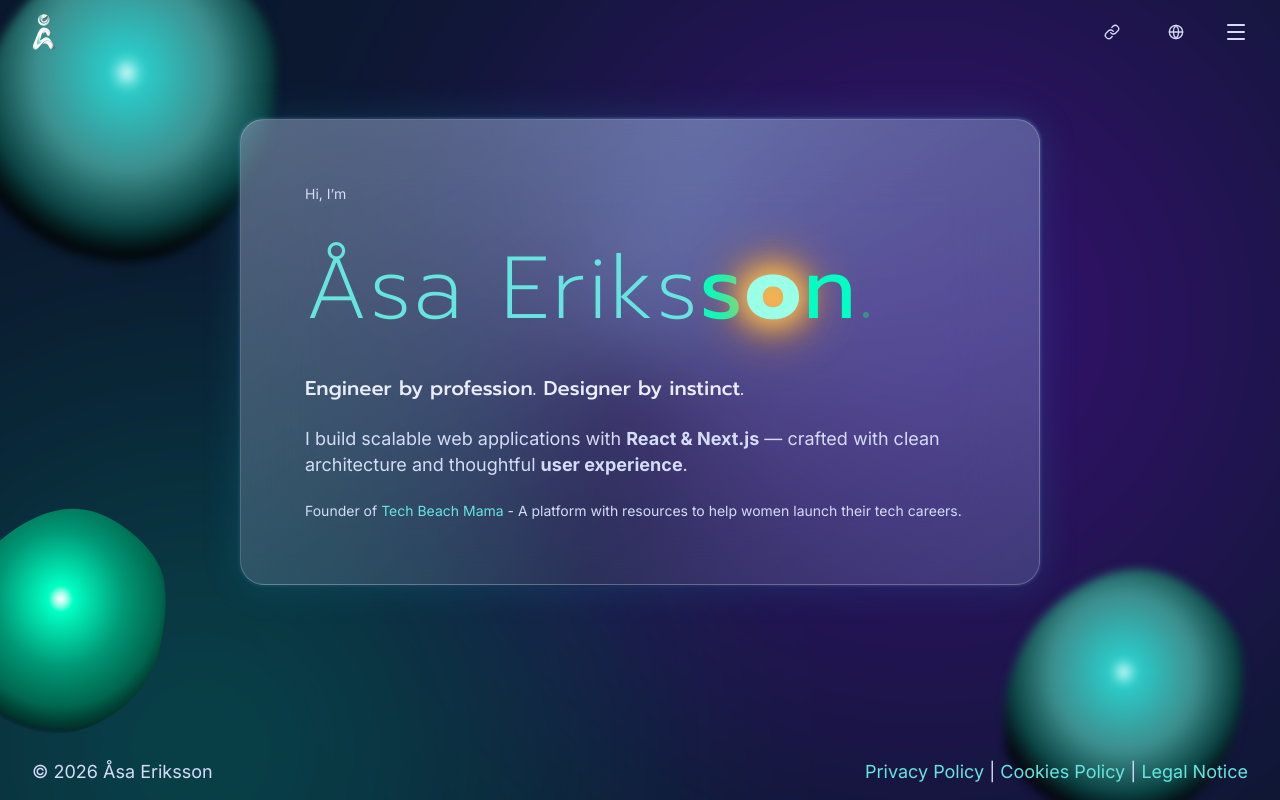
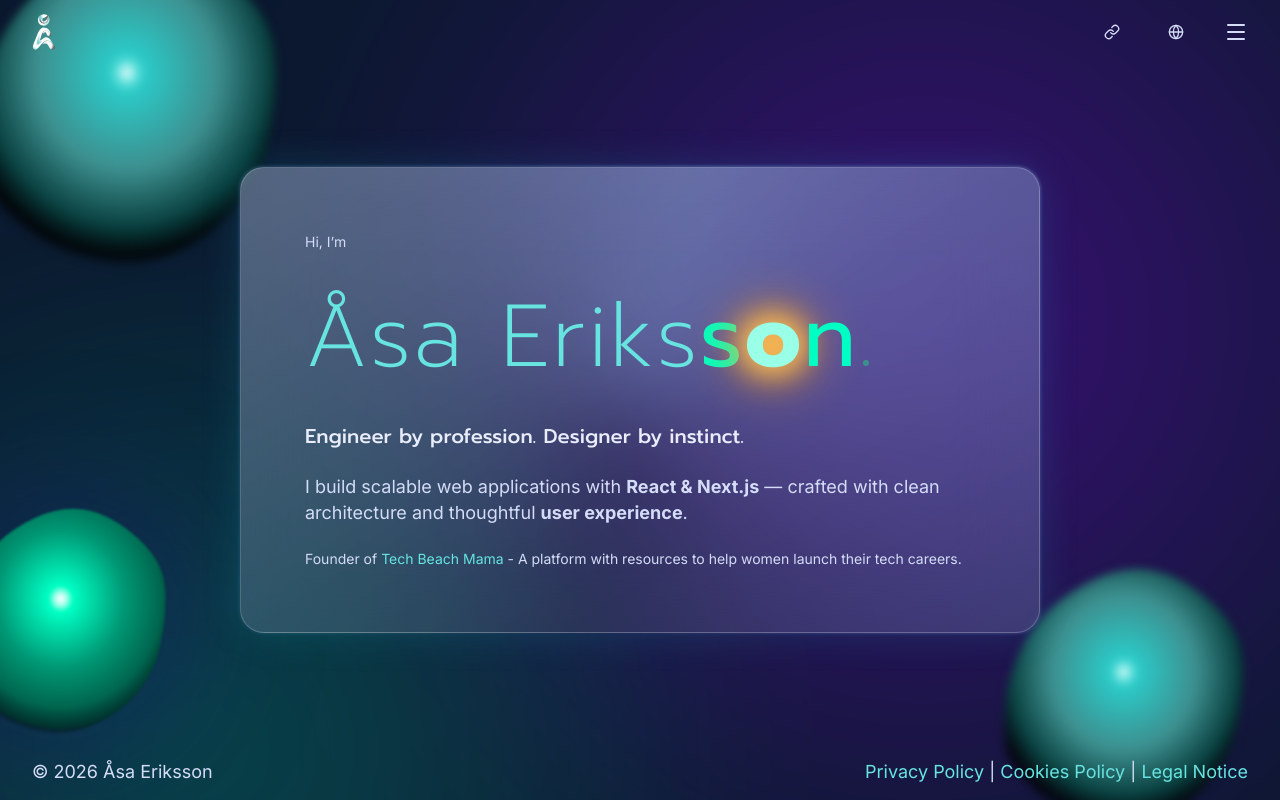
Before and after one commit to Bjornhona/asa-eriksson-portfolio, a Next.js app: page /en in a window 1280 px wide. Built offline with nearby package versions, Linux system fonts and the light colour scheme.

Commit message:
resposive retouches

```diff
--- a/src/app/[locale]/page.tsx
+++ b/src/app/[locale]/page.tsx
@@ -34,7 +34,7 @@ export default function Home() {
       <MistBackground />
       <FloatingBlobs />
       <div className="absolute inset-0 flex items-center justify-center z-10 px-4 sm:px-6 md:px-8">
-        <main className="flex flex-col min-h-screen w-full max-w-lg flex-start justify-center mb-24">
+        <main className="flex flex-col min-h-screen w-full max-w-lg flex-start justify-center mt-24 mb-24">
           <GlassCard>
             <motion.div
               className="flex flex-col items-start text-left gap-3 sm:gap-6"
--- a/src/components/FloatingBlobs/FloatingBlobs.tsx
+++ b/src/components/FloatingBlobs/FloatingBlobs.tsx
@@ -73,7 +73,6 @@ export default function FloatingBlobs() {
         initial={{ x: 0, y: 0 }}
         animate={shouldReduceMotion ? {} : { x: [0, 80, -40], y: [0, -60, 40] }}
         duration={35}
-        zIndex="z-0"
         color="blue"
       />
 
@@ -83,17 +82,16 @@ export default function FloatingBlobs() {
         initial={{ x: 0, y: 0 }}
         animate={shouldReduceMotion ? {} : { x: [0, -60, 40], y: [0, 50, -50] }}
         duration={40}
-        zIndex="z-0"
         color="blue"
       />
 
       {/* Blob 3 */}
       <Blob
-        className="w-[350px] h-[350px] text-aqua-400/20 bottom-[-30px] left-[-100px] blur-xs"
+        className="w-[350px] h-[350px] text-aqua-400/20 bottom-[-30px] left-[-100px] blur-[1px] drop-shadow-[0_0_80px_rgba(34,11,138,0.45)] drop-shadow-[0_0_160px_rgba(10,24,146,0.55)]"
         initial={{ x: 0, y: 0 }}
         animate={shouldReduceMotion ? {} : { x: [0, 50, -30], y: [0, -40, 30] }}
         duration={30}
-        zIndex="z-20"
+        zIndex="z-10"
         color="aqua"
       />
     </div>
--- a/src/components/GlassCard/GlassCard.tsx
+++ b/src/components/GlassCard/GlassCard.tsx
@@ -51,7 +51,7 @@ export default function GlassCard({
           className={cn(
             "relative w-fit backdrop-blur-2xl shadow-[0_0_40px_rgba(34,211,238,0.15)]",
             "bg-gradient-to-br from-white/20 via-white/10 to-white/5 border border-white/20",
-            "rounded-md sm:rounded-lg md:rounded-xl p-4 sm:p-8 md:p-16 z-10"
+            "rounded-md sm:rounded-lg md:rounded-xl p-4 sm:p-8 md:p-12 xl:p-16 z-10"
           )}
         >
           {children}
--- a/src/styles/globals.css
+++ b/src/styles/globals.css
@@ -87,7 +87,7 @@ a:hover {
   }
 }
 
-/* Animations */
+/* Animations
 @keyframes spin {
   to { transform: rotate(360deg); }
-}
+} */
```
